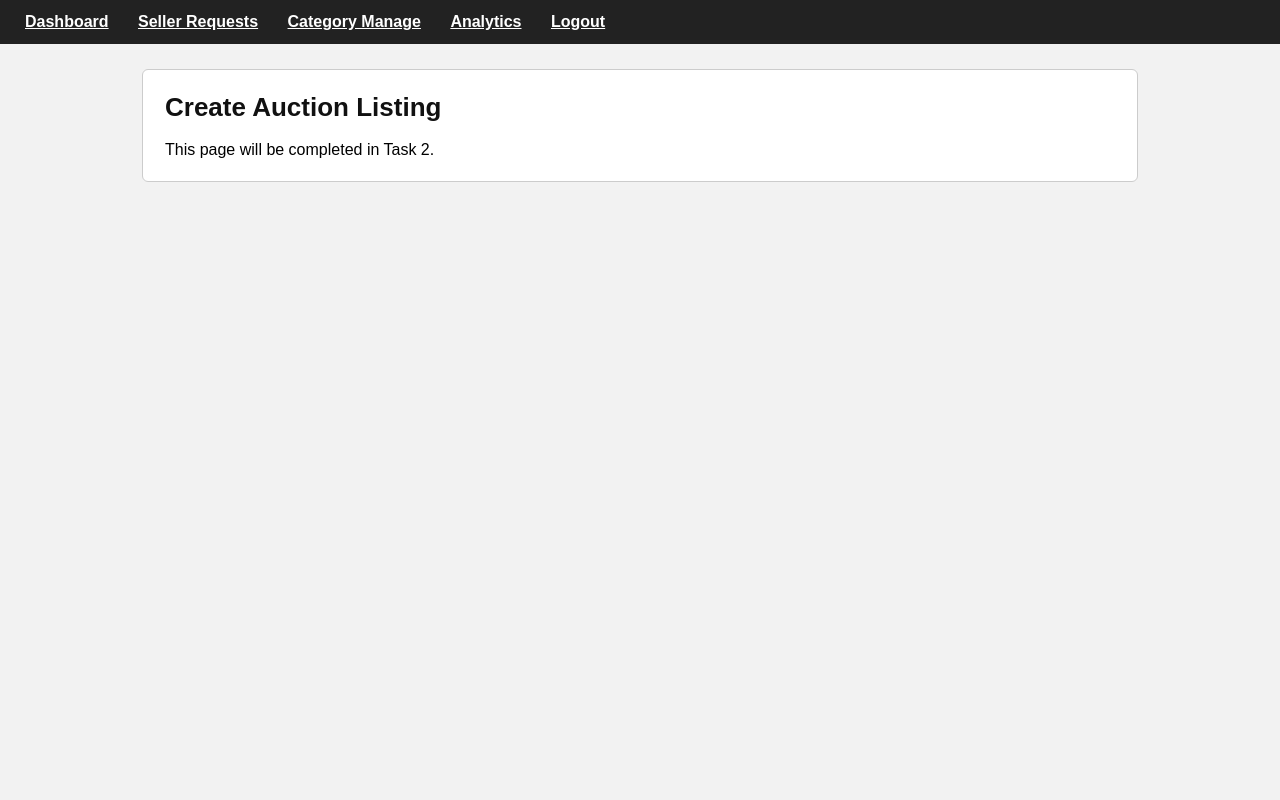
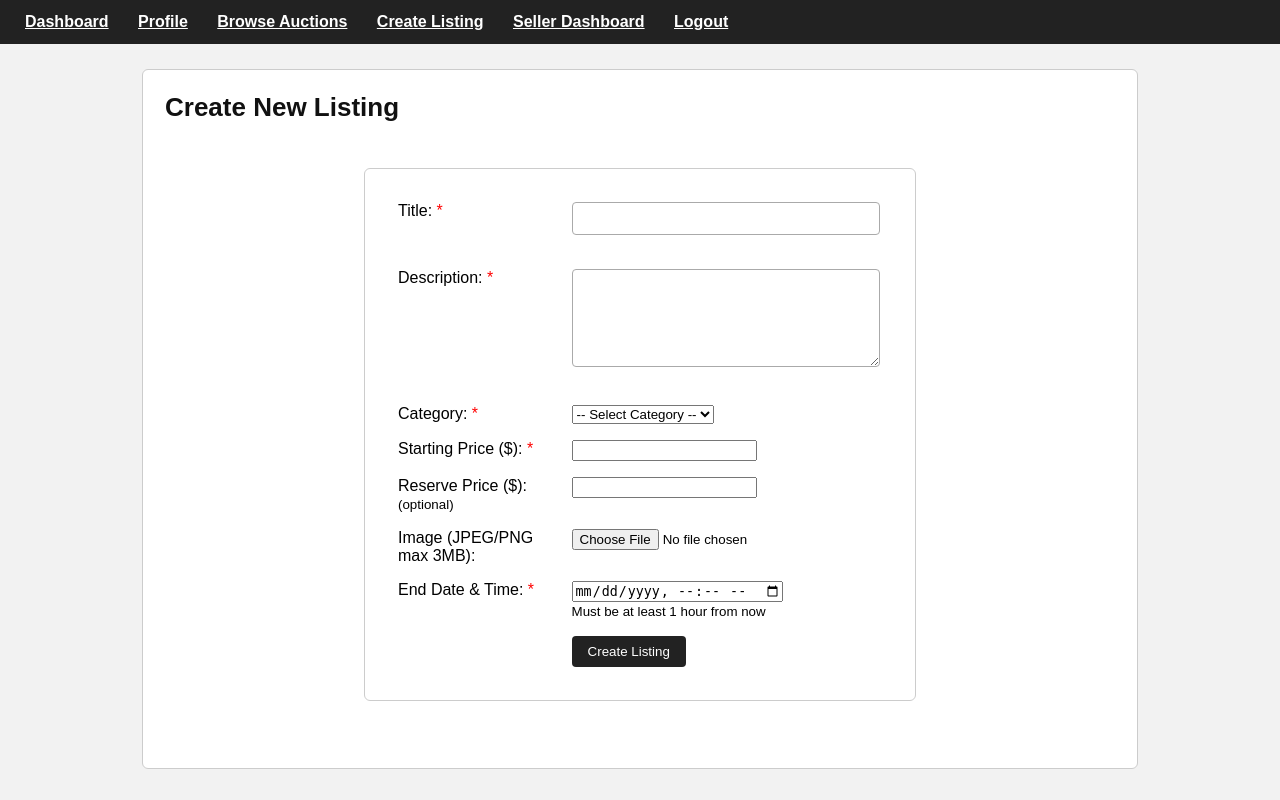
Before and after one commit to Noobie33/WebTechProject_G9, a PHP site: page /View/CreateListing.php in a window 1280 px wide. Run offline with PHP 8.4, Linux system fonts and the light colour scheme; the visitor is signed in with stand-in values (Sample User, id 1); data comes from the database, SQL or seed files in the repository; tables that the repository leaves empty hold one stand-in row (values such as "Sample post").

Commit message:
Listing ongoing

```diff
--- /dev/null
+++ b/Controller/CreateListingController.php
@@ -0,0 +1,119 @@
+<?php
+include "../Model/db.php";
+session_start();
+
+if(!isset($_SESSION["loggedIn"]) || $_SESSION["loggedIn"]!=true)
+    {
+        Header("Location:../View/Login.php");
+        exit;
+    }
+if($_SESSION["seller_verified"]!=1)
+    {
+        Header("Location:../View/Dashboard.php");
+        exit;
+    }
+
+$database = new db();
+$connection = $database->connection();
+$database->CloseExpiredAuctions($connection);
+
+$title = "";
+$description = "";
+$category_id = "";
+$starting_price = "";
+$reserve_price = "";
+$end_datetime = "";
+
+$titleErr = "";
+$descErr = "";
+$catErr = "";
+$priceErr = "";
+$reserveErr = "";
+$endErr = "";
+$imageErr = "";
+$message = "";
+
+$categories = $database->ShowCategory($connection);
+
+if($_SERVER["REQUEST_METHOD"]=="POST")
+    {
+        $title = trim($_POST["title"]);
+        $description = trim($_POST["description"]);
+        $category_id = $_POST["category_id"];
+        $starting_price = $_POST["starting_price"];
+        $reserve_price = trim($_POST["reserve_price"]);
+        $end_datetime = trim($_POST["end_datetime"]);
+
+        if(empty($title)){ $titleErr = "Title required"; }
+        if(empty($description)){ $descErr = "Description required"; }
+        if(empty($category_id)){ $catErr = "Please select a category"; }
+
+        if(empty($starting_price) || !is_numeric($starting_price) || $starting_price <= 0)
+            {
+                $priceErr = "Starting price must be a positive number";
+            }
+
+        if(!empty($reserve_price))
+            {
+                if(!is_numeric($reserve_price) || $reserve_price < $starting_price)
+                    {
+                        $reserveErr = "Reserve price must be >= starting price";
+                    }
+            }
+
+        if(empty($end_datetime))
+            {
+                $endErr = "End date and time required";
+            }
+        else
+            {
+                $endTs = strtotime($end_datetime);
+                if($endTs < time() + 3600)
+                    {
+                        $endErr = "End time must be at least 1 hour from now";
+                    }
+            }
+
+        $image_path = "";
+        if(isset($_FILES["image"]) && $_FILES["image"]["error"]==0)
+            {
+                $allowedTypes = array("image/jpeg","image/jpg","image/png");
+                $finfo = finfo_open(FILEINFO_MIME_TYPE);
+                $mimeType = finfo_file($finfo, $_FILES["image"]["tmp_name"]);
+                finfo_close($finfo);
+
+                if(!in_array($mimeType, $allowedTypes))
+                    {
+                        $imageErr = "Only JPEG/PNG images allowed";
+                    }
+                else if($_FILES["image"]["size"] > 3*1024*1024)
+                    {
+                        $imageErr = "Image must be under 3MB";
+                    }
+                else
+                    {
+                        $uploadDir = "../File/listings/";
+                        $filename = uniqid()."_".$_FILES["image"]["name"];
+                        move_uploaded_file($_FILES["image"]["tmp_name"], $uploadDir.$filename);
+                        $image_path = "File/listings/".$filename;
+                    }
+            }
+
+        if(empty($titleErr) && empty($descErr) && empty($catErr) && empty($priceErr) && empty($reserveErr) && empty($endErr) && empty($imageErr))
+            {
+                $sp = floatval($starting_price);
+                $rp = !empty($reserve_price) ? floatval($reserve_price) : null;
+                $result = $database->CreateListing($connection, $_SESSION["user_id"], $category_id, $title, $description, $sp, $rp, $image_path, $end_datetime);
+                if($result)
+                    {
+                        $_SESSION["success"] = "Listing created successfully";
+                        Header("Location:../View/SellerDashboard.php");
+                        exit;
+                    }
+                else
+                    {
+                        $message = "Failed to create listing";
+                    }
+            }
+    }
+?>
--- a/Model/db.php
+++ b/Model/db.php
@@ -135,7 +135,7 @@ function RejectSeller($connection, $user_id)
 }
 
 
-// Task 2 functions
+
 
 function AddCategory($connection, $name)
 {
@@ -184,12 +184,106 @@ function CheckCategoryUsed($connection, $category_id)
     return $row['cnt'];
 }
 
+function CreateListing($connection, $seller_id, $category_id, $title, $description, $starting_price, $reserve_price, $image_path, $end_datetime)
+{
+    $status = "active";
+    $current_bid = $starting_price;
+    $sql = "INSERT INTO listings(seller_id, category_id, title, description, starting_price, reserve_price, current_bid, image_path, end_datetime, status) VALUES (?,?,?,?,?,?,?,?,?,?)";
+    $statement=$connection->prepare($sql);
+    $statement->bind_param("iissdddsss",$seller_id,$category_id,$title,$description,$starting_price,$reserve_price,$current_bid,$image_path,$end_datetime,$status);
+    $result = $statement->execute();
+    return $result;
+}
 
+function ShowSellerListings($connection, $seller_id)
+{
+    $sql = "SELECT listings.*, categories.name AS category_name, COUNT(bids.id) AS bid_count FROM listings LEFT JOIN categories ON listings.category_id=categories.id LEFT JOIN bids ON bids.listing_id=listings.id WHERE listings.seller_id=? GROUP BY listings.id ORDER BY listings.created_at DESC";
+    $statement=$connection->prepare($sql);
+    $statement->bind_param("i",$seller_id);
+    $statement->execute();
+    $result = $statement->get_result();
+    return $result;
+}
+
+function GetListingById($connection, $listing_id)
+{
+    $sql = "SELECT listings.*, categories.name AS category_name FROM listings LEFT JOIN categories ON listings.category_id=categories.id WHERE listings.id=?";
+    $statement=$connection->prepare($sql);
+    $statement->bind_param("i",$listing_id);
+    $statement->execute();
+    $result = $statement->get_result();
+    return $result;
+}
+
+function CountBidsByListing($connection, $listing_id)
+{
+    $sql = "SELECT COUNT(*) AS cnt FROM bids WHERE listing_id=?";
+    $statement=$connection->prepare($sql);
+    $statement->bind_param("i",$listing_id);
+    $statement->execute();
+    $result = $statement->get_result();
+    $row = $result->fetch_assoc();
+    return $row['cnt'];
+}
+
+function UpdateListing($connection, $listing_id, $title, $description, $image_path)
+{
+    if($image_path != null)
+        {
+            $sql = "UPDATE listings SET title=?, description=?, image_path=? WHERE id=?";
+            $statement=$connection->prepare($sql);
+            $statement->bind_param("sssi",$title,$description,$image_path,$listing_id);
+        }
+    else
+        {
+            $sql = "UPDATE listings SET title=?, description=? WHERE id=?";
+            $statement=$connection->prepare($sql);
+            $statement->bind_param("ssi",$title,$description,$listing_id);
+        }
+    $result = $statement->execute();
+    return $result;
+}
+
+function CancelListing($connection, $listing_id)
+{
+    $status = "cancelled";
+    $sql = "UPDATE listings SET status=? WHERE id=?";
+    $statement=$connection->prepare($sql);
+    $statement->bind_param("si",$status,$listing_id);
+    $result = $statement->execute();
+    return $result;
+}
 
 
 
 // Task 3 functions will be added here later.
 // Task 4 functions will be added here later.
 
+function CloseExpiredAuctions($connection)
+{
+    $sql = "SELECT id FROM listings WHERE status='active' AND end_datetime <= NOW()";
+    $result = $connection->query($sql);
+    if($result && $result->num_rows > 0)
+        {
+            while($row = $result->fetch_assoc())
+                {
+                    $listing_id = $row['id'];
+                    $stmt = $connection->prepare("SELECT id FROM bids WHERE listing_id=? ORDER BY amount DESC LIMIT 1");
+                    $stmt->bind_param("i",$listing_id);
+                    $stmt->execute();
+                    $bidres = $stmt->get_result();
+                    $winner_bid_id = null;
+                    if($bidres->num_rows > 0)
+                        {
+                            $bidrow = $bidres->fetch_assoc();
+                            $winner_bid_id = $bidrow['id'];
+                        }
+                    $upd = $connection->prepare("UPDATE listings SET status='ended', winner_bid_id=? WHERE id=? AND status='active'");
+                    $upd->bind_param("ii",$winner_bid_id,$listing_id);
+                    $upd->execute();
+                }
+        }
+}
+
 }
 ?>
--- a/View/CreateListing.php
+++ b/View/CreateListing.php
@@ -1,33 +1,12 @@
 <?php
-session_start();
-$isloggedIn=$_SESSION["loggedIn"] ?? false;
-if(!$isloggedIn)
-    {
-        Header("Location:Login.php");
-    }
+include "../Controller/CreateListingController.php";
 ?>
 <!DOCTYPE html>
 <html>
     <head>
-        <link rel="stylesheet"  href="/WebTechProject_G9/View/Design/Style.css">
+        <link rel="stylesheet" href="/WebTechProject_G9/View/Design/Style.css">
     </head>
     <body>
-        <?php
-        if($_SESSION["role"]=="admin")
-            {
-        ?>
-        <div class="nav">
-            <a href="Dashboard.php">Dashboard</a>
-            <a href="AdminSellerRequests.php">Seller Requests</a>
-            <a href="CategoryManage.php">Category Manage</a>
-            <a href="AdminDashboard.php">Analytics</a>
-            <a href="../Controller/Logout.php">Logout</a>
-        </div>
-        <?php
-            }
-        else if($_SESSION["seller_verified"]==1)
-            {
-        ?>
         <div class="nav">
             <a href="Dashboard.php">Dashboard</a>
             <a href="Profile.php">Profile</a>
@@ -36,26 +15,63 @@ if(!$isloggedIn)
             <a href="SellerDashboard.php">Seller Dashboard</a>
             <a href="../Controller/Logout.php">Logout</a>
         </div>
-        <?php
-            }
-        else{
-        ?>
-        <div class="nav">
-            <a href="Dashboard.php">Dashboard</a>
-            <a href="Profile.php">Profile</a>
-            <a href="BecomeSeller.php">Become Seller</a>
-            <a href="BrowseAuctions.php">Browse Auctions</a>
-            <a href="../Controller/Logout.php">Logout</a>
-        </div>
-        <?php
-            }
-        ?>
 
         <div class="box">
-            <?php
-                echo "<h1>Create Auction Listing</h1>";
-                echo "This page will be completed in Task 2.";
-            ?>
+            <h1>Create New Listing</h1>
+            <?php if($message!=""){ echo "<span class='error'>".$message."</span><br><br>"; } ?>
+
+            <form method="post" action="CreateListing.php" enctype="multipart/form-data">
+                <table>
+                    <tr>
+                        <td>Title: <span class="required">*</span></td>
+                        <td><input type="text" name="title" value="<?php echo $title; ?>"> <span class="error"><?php echo $titleErr; ?></span></td>
+                    </tr>
+                    <tr>
+                        <td>Description: <span class="required">*</span></td>
+                        <td><textarea name="description"><?php echo $description; ?></textarea> <span class="error"><?php echo $descErr; ?></span></td>
+                    </tr>
+                    <tr>
+                        <td>Category: <span class="required">*</span></td>
+                        <td>
+                            <select name="category_id">
+                                <option value="">-- Select Category --</option>
+                                <?php
+                                if($categories && $categories->num_rows>0)
+                                    {
+                                        $categories->data_seek(0);
+                                        while($cat = $categories->fetch_assoc())
+                                            {
+                                                $sel = ($category_id==$cat['id']) ? "selected" : "";
+                                                echo "<option value='".$cat['id']."' ".$sel.">".$cat['name']."</option>";
+                                            }
+                                    }
+                                ?>
+                            </select>
+                            <span class="error"><?php echo $catErr; ?></span>
+                        </td>
+                    </tr>
+                    <tr>
+                        <td>Starting Price ($): <span class="required">*</span></td>
+                        <td><input type="number" name="starting_price" step="0.01" min="0.01" value="<?php echo $starting_price; ?>"> <span class="error"><?php echo $priceErr; ?></span></td>
+                    </tr>
+                    <tr>
+                        <td>Reserve Price ($): <small>(optional)</small></td>
+                        <td><input type="number" name="reserve_price" step="0.01" min="0" value="<?php echo $reserve_price; ?>"> <span class="error"><?php echo $reserveErr; ?></span></td>
+                    </tr>
+                    <tr>
+                        <td>Image (JPEG/PNG max 3MB):</td>
+                        <td><input type="file" name="image" accept=".jpg,.jpeg,.png"> <span class="error"><?php echo $imageErr; ?></span></td>
+                    </tr>
+                    <tr>
+                        <td>End Date & Time: <span class="required">*</span></td>
+                        <td><input type="datetime-local" name="end_datetime" value="<?php echo $end_datetime; ?>"> <span class="error"><?php echo $endErr; ?></span><br><small>Must be at least 1 hour from now</small></td>
+                    </tr>
+                    <tr>
+                        <td></td>
+                        <td><input type="submit" value="Create Listing"></td>
+                    </tr>
+                </table>
+            </form>
         </div>
     </body>
 </html>
```
Also changed, not shown: Controller/CancelListing.php (added, +41 -0 lines), Controller/EditListingController.php (added, +99 -0 lines), Controller/JS/ListingActions.js (added, +27 -0 lines), Controller/JS/ListingCountdown.js (added, +29 -0 lines), View/EditListing.php (added, +84 -0 lines).
